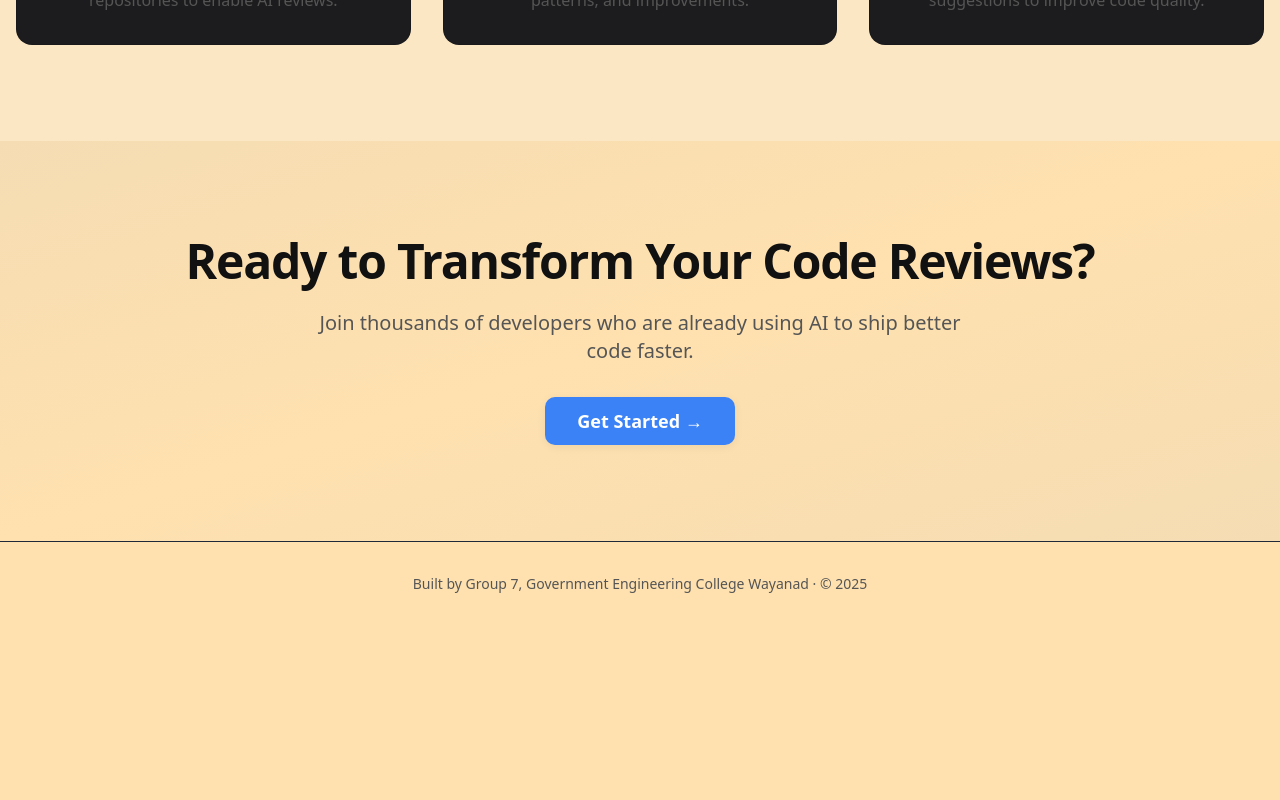
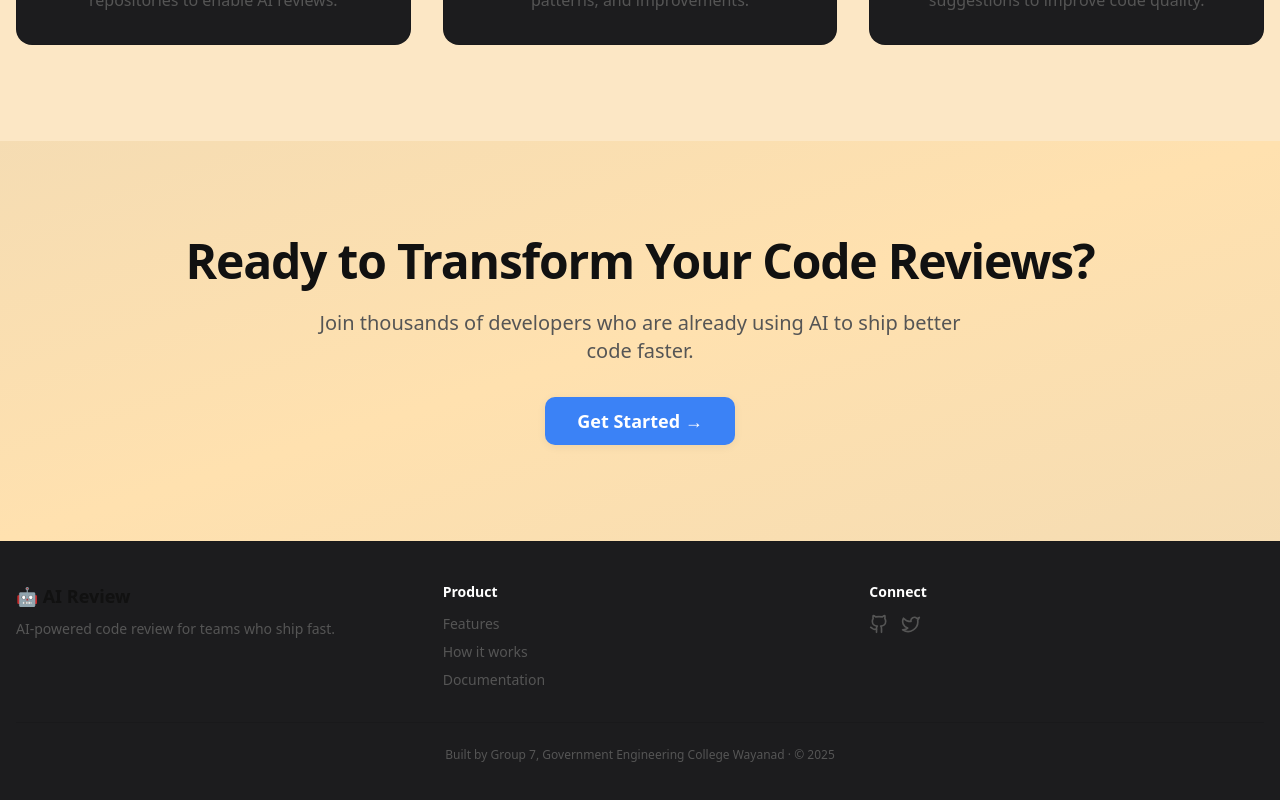
Before and after one commit to anjalxbt/PullPilot, a Next.js app: page / in a window 1280 px wide. Shown: the part 1960-2760 px from the top of the page. Before the commit the page ends 2586 px from the top, so only its background shows below. Built offline with nearby package versions, Linux system fonts and the light colour scheme; no server answers.

Commit message:
fix: css and theme issues

```diff
--- a/app/globals.css
+++ b/app/globals.css
@@ -18,10 +18,11 @@ body {
 :root {
   --background: #fafafa;
   --foreground: #111111;
-  --card: #1c1c1e;
-  --card-foreground: #ffffff;
+  --card: #ffffff;
+  --card-foreground: #111111;
   --muted: #f5f5f7;
-  --muted-foreground: #555555;
+  --muted-foreground: #6b7280;
+  --secondary: #6b7280;
   --border: rgba(0, 0, 0, 0.1);
   --primary: #3b82f6;
   --accent: #3b82f6;
@@ -35,6 +36,7 @@ body {
   --card-foreground: #e5e5e7;
   --muted: #1a1a1d;
   --muted-foreground: #a1a1aa;
+  --secondary: #a1a1aa;
   --border: rgba(255, 255, 255, 0.1);
   --primary: #60a5fa;
   --accent: #60a5fa;
--- a/app/page.tsx
+++ b/app/page.tsx
@@ -131,7 +131,7 @@ export default function HomePage() {
                 <div className="h-2 bg-muted/60 rounded w-5/6" />
                 <div className="h-2 bg-muted/60 rounded w-4/6" />
               </div>
-              <div className="mt-4 inline-flex items-center gap-2 px-4 py-2 bg-primary/20 text-black rounded-lg border border-primary/30">
+              <div className="mt-4 inline-flex items-center gap-2 px-4 py-2 bg-primary/20 text-primary rounded-lg border border-primary/30">
                 <span className="text-sm font-medium">📝 Create a PR</span>
               </div>
             </div>
--- a/components/BentoGrid.tsx
+++ b/components/BentoGrid.tsx
@@ -29,7 +29,7 @@ const BentoItem = ({ title, description, icon, className = "", delay = 0 }: Bent
         >
           {icon}
         </motion.div>
-        <h3 className="text-2xl font-bold mb-3 text-white">{title}</h3>
+        <h3 className="text-2xl font-bold mb-3 text-card-foreground">{title}</h3>
         <p className="text-muted-foreground leading-relaxed">{description}</p>
       </div>
 
--- a/components/FeatureCard.tsx
+++ b/components/FeatureCard.tsx
@@ -10,7 +10,7 @@ export default function FeatureCard({ title, description, icon }: { title: strin
         <CardDescription>{description}</CardDescription>
       </CardHeader>
       <CardContent>
-        <div className="text-sm text-gray-500">Learn more →</div>
+        <div className="text-sm text-muted-foreground">Learn more →</div>
       </CardContent>
     </Card>
   );
--- a/components/Footer.tsx
+++ b/components/Footer.tsx
@@ -1,8 +1,60 @@
+import { Github, Twitter } from "lucide-react";
+import Link from "next/link";
+
 export default function Footer() {
   return (
-    <footer className="border-t border-gray-800 bg-background">
-      <div className="container-md py-8 text-center text-sm text-muted-foreground">
-        Built by Group 7, Government Engineering College Wayanad · © 2025
+    <footer className="border-t border-border bg-card transition-colors duration-300">
+      <div className="container-md py-10">
+        <div className="grid grid-cols-1 sm:grid-cols-3 gap-8">
+          {/* Brand */}
+          <div>
+            <Link href="/" className="font-bold text-lg text-foreground hover:text-primary transition-colors">
+              🤖 AI Review
+            </Link>
+            <p className="mt-2 text-sm text-muted-foreground leading-relaxed">
+              AI-powered code review for teams who ship fast.
+            </p>
+          </div>
+
+          {/* Links */}
+          <div>
+            <h4 className="text-sm font-semibold text-card-foreground mb-3">Product</h4>
+            <ul className="space-y-2 text-sm text-muted-foreground">
+              <li><a href="#features" className="hover:text-foreground transition-colors">Features</a></li>
+              <li><a href="#how" className="hover:text-foreground transition-colors">How it works</a></li>
+              <li><a href="#docs" className="hover:text-foreground transition-colors">Documentation</a></li>
+            </ul>
+          </div>
+
+          {/* Social + credit */}
+          <div>
+            <h4 className="text-sm font-semibold text-card-foreground mb-3">Connect</h4>
+            <div className="flex items-center gap-3 mb-4">
+              <a
+                href="https://github.com"
+                target="_blank"
+                rel="noreferrer"
+                className="text-muted-foreground hover:text-foreground transition-colors"
+                aria-label="GitHub"
+              >
+                <Github className="h-5 w-5" />
+              </a>
+              <a
+                href="https://twitter.com"
+                target="_blank"
+                rel="noreferrer"
+                className="text-muted-foreground hover:text-foreground transition-colors"
+                aria-label="Twitter"
+              >
+                <Twitter className="h-5 w-5" />
+              </a>
+            </div>
+          </div>
+        </div>
+
+        <div className="mt-8 pt-6 border-t border-border text-center text-xs text-muted-foreground">
+          Built by Group 7, Government Engineering College Wayanad · © {new Date().getFullYear()}
+        </div>
       </div>
     </footer>
   );
--- a/components/Navbar.tsx
+++ b/components/Navbar.tsx
@@ -1,12 +1,12 @@
 "use client";
-import React from "react";
+import React, { useState } from "react";
 import Link from "next/link";
 import { usePathname } from "next/navigation";
 import { useSession, signIn, signOut } from "next-auth/react";
 import { Button } from "@/components/ui/button";
 import { cn } from "@/lib/utils";
 import { useTheme } from "@/components/ThemeProvider";
-import { Moon, Sun } from "lucide-react";
+import { Menu, Moon, Sun, X } from "lucide-react";
 
 function ThemeToggle() {
   const [mounted, setMounted] = React.useState(false);
@@ -57,6 +57,20 @@ function ThemeToggleClient() {
 export default function Navbar() {
   const pathname = usePathname();
   const { data: session, status } = useSession();
+  const [mobileMenuOpen, setMobileMenuOpen] = useState(false);
+
+  const navLinks = (
+    <>
+      <a href="#features" className="text-secondary hover:text-foreground transition-colors" onClick={() => setMobileMenuOpen(false)}>Features</a>
+      <a href="#how" className="text-secondary hover:text-foreground transition-colors" onClick={() => setMobileMenuOpen(false)}>How it works</a>
+      {session && (
+        <Link href="/dashboard" className={cn("hover:text-foreground transition-colors", pathname === "/dashboard" ? "text-foreground" : "text-secondary")} onClick={() => setMobileMenuOpen(false)}>
+          Dashboard
+        </Link>
+      )}
+      <a href="#docs" className="text-secondary hover:text-foreground transition-colors" onClick={() => setMobileMenuOpen(false)}>Docs</a>
+    </>
+  );
 
   return (
     <header className="sticky top-0 z-40 w-full border-b border-border bg-background/80 backdrop-blur transition-colors duration-300">
@@ -64,19 +78,16 @@ export default function Navbar() {
         <Link href="/" className="font-bold text-xl text-foreground hover:text-primary transition-colors">
           🤖 AI Review
         </Link>
+
+        {/* Desktop nav */}
         <nav className="hidden md:flex items-center gap-8 text-sm">
-          <a href="#features" className="text-secondary hover:text-foreground transition-colors">Features</a>
-          <a href="#how" className="text-secondary hover:text-foreground transition-colors">How it works</a>
-          {session && (
-            <Link href="/dashboard" className={cn("hover:text-foreground transition-colors", pathname === "/dashboard" ? "text-foreground" : "text-secondary")}>
-              Dashboard
-            </Link>
-          )}
-          <a href="#docs" className="text-secondary hover:text-foreground transition-colors">Docs</a>
+          {navLinks}
         </nav>
+
         <div className="flex items-center gap-3">
           {/* Theme Toggle */}
-          {/* <ThemeToggle /> */}
+          <ThemeToggle />
+
           {status === "loading" ? (
             <Button variant="outline" size="sm" disabled className="border-border">Loading...</Button>
           ) : session ? (
@@ -97,30 +108,72 @@ export default function Navbar() {
                 <Link href="/dashboard">
                   <Button
                     size="sm"
-                    className="bg-primary hover:bg-primary/90 text-white transition-all duration-200"
+                    className="hidden sm:inline-flex bg-primary hover:bg-primary/90 text-white transition-all duration-200"
                   >
                     Dashboard
                   </Button>
                 </Link>
               )}
-              <Button variant="outline" size="sm" onClick={() => signOut()} className="border-border hover:bg-muted transition-all duration-200">
+              <Button variant="outline" size="sm" onClick={() => signOut()} className="hidden sm:inline-flex border-border hover:bg-muted transition-all duration-200">
                 Sign Out
               </Button>
             </>
           ) : (
             <>
-              <span className="text-sm text-secondary hidden sm:inline">Log In</span>
               <Button
                 size="sm"
                 onClick={() => signIn("github")}
-                className="bg-primary hover:bg-primary/90 text-white rounded-full px-6 transition-all duration-200"
+                className="hidden sm:inline-flex bg-primary hover:bg-primary/90 text-white rounded-full px-6 transition-all duration-200"
               >
                 Get Started →
               </Button>
             </>
           )}
+
+          {/* Mobile hamburger */}
+          <Button
+            variant="outline"
+            size="sm"
+            className="md:hidden border-border hover:bg-muted"
+            onClick={() => setMobileMenuOpen(!mobileMenuOpen)}
+            aria-label="Toggle menu"
+          >
+            {mobileMenuOpen ? <X className="h-5 w-5" /> : <Menu className="h-5 w-5" />}
+          </Button>
         </div>
       </div>
+
+      {/* Mobile menu drawer */}
+      {mobileMenuOpen && (
+        <div className="md:hidden border-t border-border bg-background/95 backdrop-blur animate-in slide-in-from-top-2 duration-200">
+          <nav className="container-md flex flex-col gap-4 py-6 text-sm">
+            {navLinks}
+            <hr className="border-border" />
+            {status !== "loading" && (
+              session ? (
+                <div className="flex flex-col gap-3">
+                  <Link href="/dashboard" onClick={() => setMobileMenuOpen(false)}>
+                    <Button size="sm" className="w-full bg-primary hover:bg-primary/90 text-white transition-all duration-200">
+                      Dashboard
+                    </Button>
+                  </Link>
+                  <Button variant="outline" size="sm" onClick={() => { signOut(); setMobileMenuOpen(false); }} className="w-full border-border hover:bg-muted transition-all duration-200">
+                    Sign Out
+                  </Button>
+                </div>
+              ) : (
+                <Button
+                  size="sm"
+                  onClick={() => { signIn("github"); setMobileMenuOpen(false); }}
+                  className="w-full bg-primary hover:bg-primary/90 text-white rounded-full px-6 transition-all duration-200"
+                >
+                  Get Started →
+                </Button>
+              )
+            )}
+          </nav>
+        </div>
+      )}
     </header>
   );
 }
```
Also changed, not shown: app/dashboard/page.tsx (+47 -23 lines).
